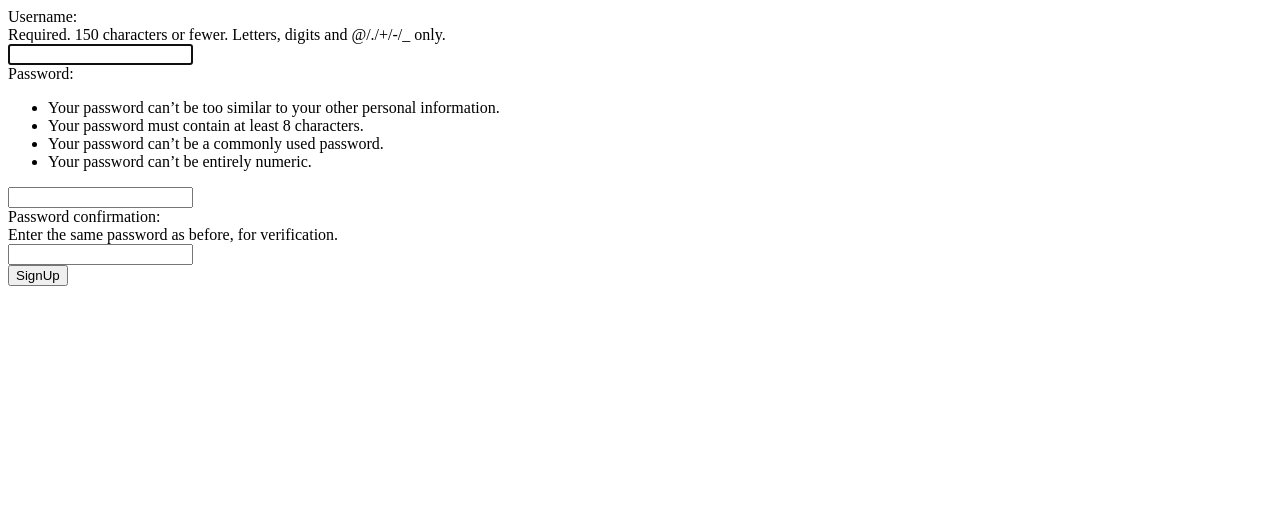
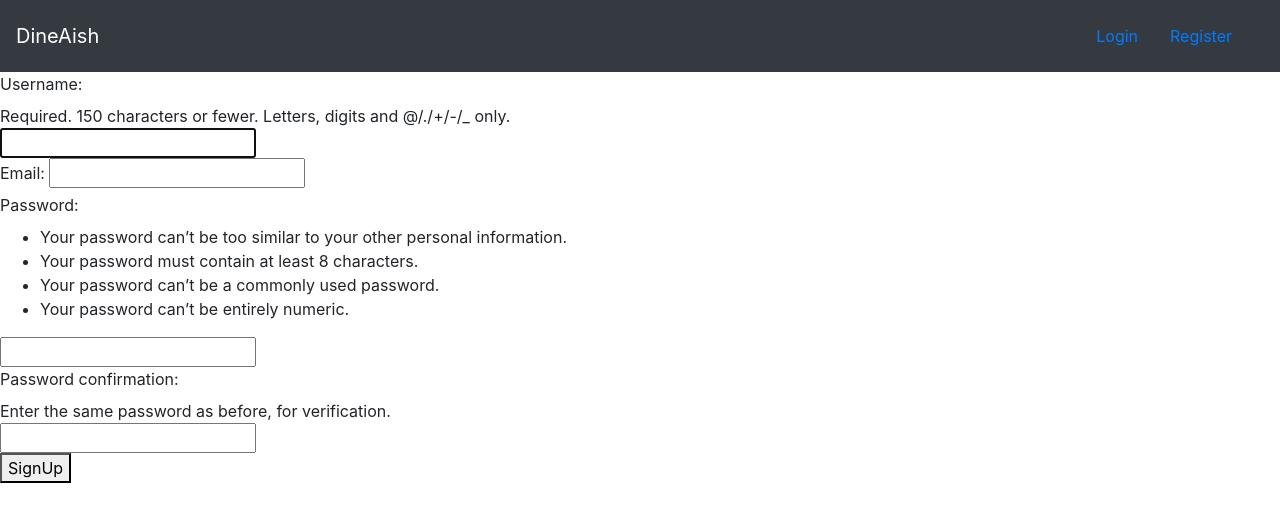
Before and after one commit to a-kumar5/FoodWebsite, a Django app: page /register/ in a window 1280 px wide. Shown: the top 522 px of the page. Run offline with Django 5.2, Linux system fonts and the light colour scheme.

Commit message:
Code changes to accomodate new users login page.

```diff
--- a/MyFoodWebsite/settings.py
+++ b/MyFoodWebsite/settings.py
@@ -122,6 +122,7 @@ USE_TZ = True
 # https://docs.djangoproject.com/en/5.0/howto/static-files/
 
 STATIC_URL = 'static/'
+LOGIN_REDIRECT_URL = 'food:index'
 
 # Default primary key field type
 # https://docs.djangoproject.com/en/5.0/ref/settings/#default-auto-field
--- a/MyFoodWebsite/urls.py
+++ b/MyFoodWebsite/urls.py
@@ -17,9 +17,13 @@ Including another URLconf
 from django.contrib import admin
 from django.urls import path, include
 from users import views as user_views
+from django.contrib.auth import views as authentication_views
+
 
 urlpatterns = [
     path('admin/', admin.site.urls),
     path('food/', include('food.urls')),
-    path('register/', user_views.register, name='register')
+    path('register/', user_views.register, name='register'),
+    path('login/', authentication_views.LoginView.as_view(template_name='users/login.html'), name='login'),
+    path('logout/', authentication_views.LogoutView.as_view(template_name='users/logout.html'), name='logout'),
 ]
--- /dev/null
+++ b/users/forms.py
@@ -0,0 +1,11 @@
+from django import forms
+from django.contrib.auth.models import User
+from django.contrib.auth.forms import UserCreationForm
+
+
+class RegisterForm(UserCreationForm):
+    email = forms.EmailField()
+
+    class Meta:
+        model = User
+        fields = ['username', 'email', 'password1', 'password2']
--- /dev/null
+++ b/users/templates/users/base.html
@@ -0,0 +1,30 @@
+{% load static %}
+<html lang="en">
+<head>
+    <meta charset="UTF-8">
+    <title>BaseTemplate</title>
+    <link rel="stylesheet" href="{% static 'food/style.css' %}">
+    <link rel="stylesheet" href="https://cdn.jsdelivr.net/npm/bootstrap@4.3.1/dist/css/bootstrap.min.css" integrity="sha384-ggOyR0iXCbMQv3Xipma34MD+dH/1fQ784/j6cY/iJTQUOhcWr7x9JvoRxT2MZw1T" crossorigin="anonymous">
+    <script src="https://cdn.jsdelivr.net/npm/bootstrap@4.3.1/dist/js/bootstrap.min.js" integrity="sha384-JjSmVgyd0p3pXB1rRibZUAYoIIy6OrQ6VrjIEaFf/nJGzIxFDsf4x0xIM+B07jRM" crossorigin="anonymous"></script>
+</head>
+<body>
+    <nav class="navbar navbar-dark bg-dark">
+        <a href="#" class="navbar-brand">DineAish</a>
+        <div class="navbar">
+            <a class= "nav-item nav-link" href="{% url 'register' %}">Login</a>
+            <a class= "nav-item nav-link" href="#">Register</a>
+        </div>
+        </div>
+    </nav>
+    {% if messages %}
+        {% for message in messages %}
+        <div class="alert alert-{{ message.tags }}">
+            {{ message }}
+        </div>
+        {% endfor %}
+    {% endif %}
+
+    {% block body %}
+    {% endblock %}
+</body>
+</html>
--- /dev/null
+++ b/users/templates/users/login.html
@@ -0,0 +1,5 @@
+<form method="POST">
+    {% csrf_token %}
+    {{ form }}
+    <button type="submit">Login</button>
+</form>
--- a/users/templates/users/register.html
+++ b/users/templates/users/register.html
@@ -1,5 +1,8 @@
+{% extends 'users/base.html' %}
+{% block body %}
 <form method="post">
     {% csrf_token %}
     {{ form }}
     <button type="submit">SignUp</button>
 </form>
+{% endblock %}
--- a/users/views.py
+++ b/users/views.py
@@ -1,8 +1,8 @@
 from django.http import HttpResponse
 from django.shortcuts import render, redirect
-from django.contrib.auth.forms import UserCreationForm
 from django.contrib import messages
 from django.views.decorators.http import require_http_methods
+from .forms import RegisterForm
 
 
 # Create your views here.
@@ -11,12 +11,12 @@ from django.views.decorators.http import require_http_methods
 @require_http_methods(["GET", "POST"]) # Sensitive
 def register(request: HttpResponse) -> HttpResponse:
     if request.method == 'POST':
-        form = UserCreationForm(request.POST)
+        form = RegisterForm(request.POST)
         if form.is_valid():
             form.save()
             username = form.cleaned_data.get('username')
             messages.success(request,f'Welcome {username}, your account is created')
             return redirect('food:index')
     else:
-        form = UserCreationForm()
+        form = RegisterForm()
     return render(request, 'users/register.html', {'form': form})
```
